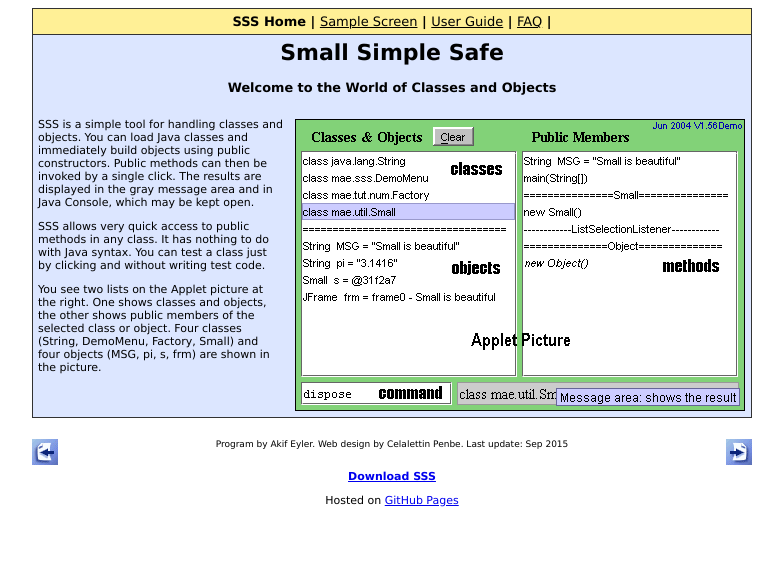
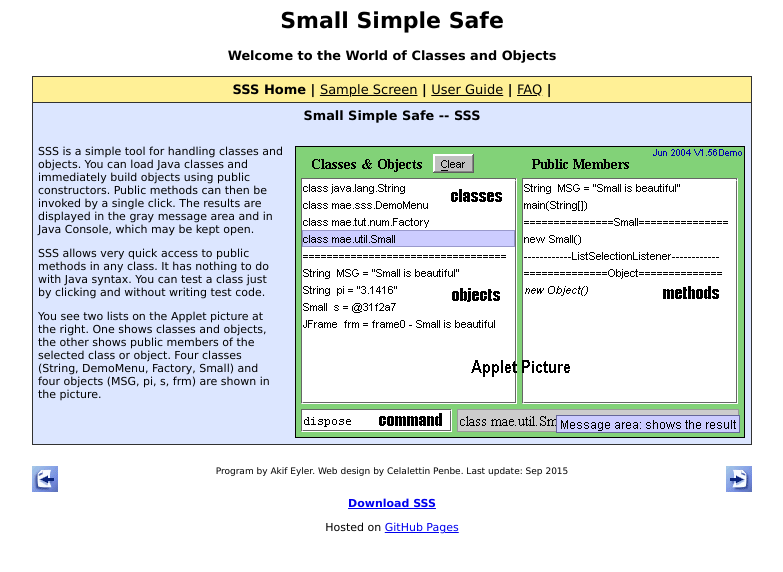
Before and after one commit to maeyler/SmallSimpleSafe, a plain HTML site: page index.html in a window 1280 px wide. Shown: the whole page, without its empty margins (248-1031 px from the left). Drawn offline with Linux system fonts and the light colour scheme.

Commit message:
Revert "Update index.html"
This reverts commit e6d7a478c827e23292739ac680f03cffb526e7b6.

```diff
--- a/index.html
+++ b/index.html
@@ -5,6 +5,10 @@
 </HEAD>
 
 <BODY><CENTER>
+<H1>Small Simple Safe
+</H1><H3>
+Welcome to the World of Classes and Objects
+</H3>
 <TABLE cellSpacing=0 cellPadding=5 border=0>
   <TR>
     <TD align="middle" class="menu" colSpan=2>
@@ -16,10 +20,7 @@
   </TR>
   <TR>
     <TD align="middle" colSpan=2><H3>
-<H1>Small Simple Safe
-</H1><H3>
-Welcome to the World of Classes and Objects
-</H3>
+Small Simple Safe -- SSS
     </H3></TD>
   </TR>
   <TR>
```
